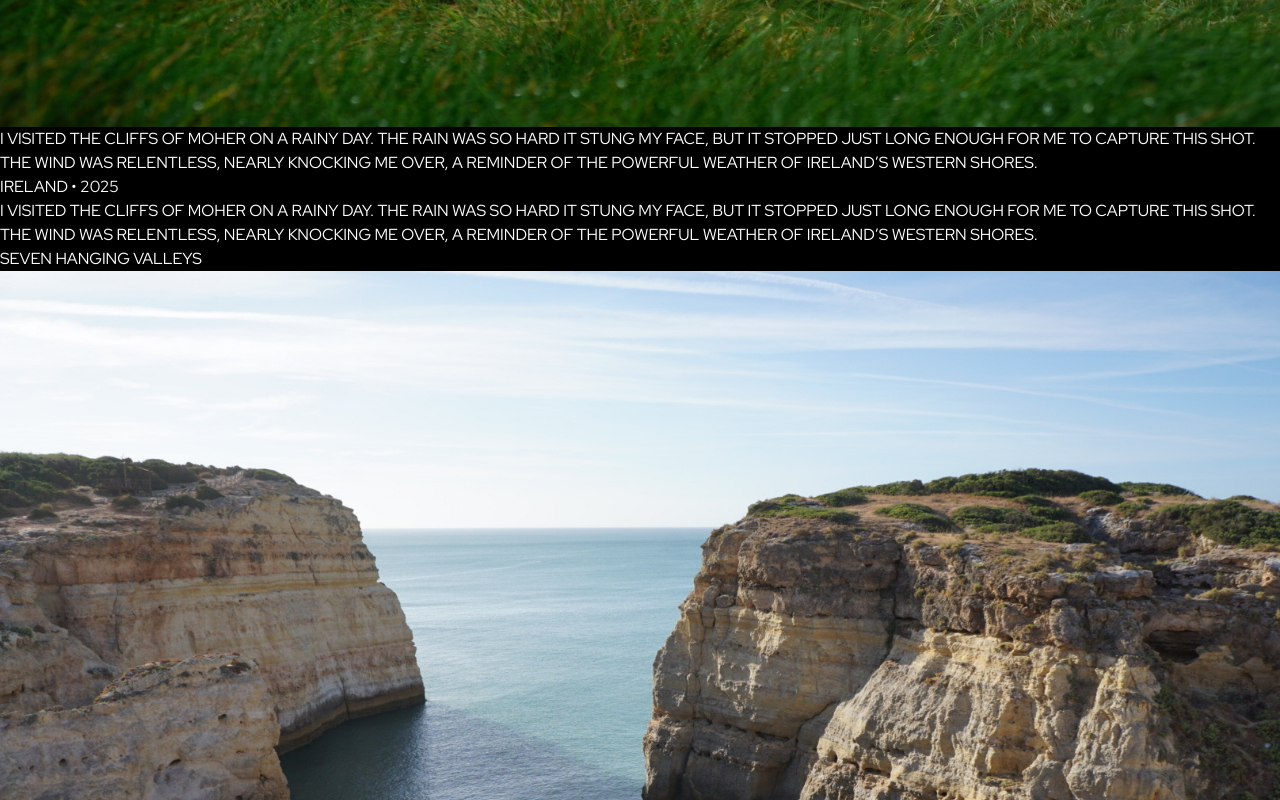
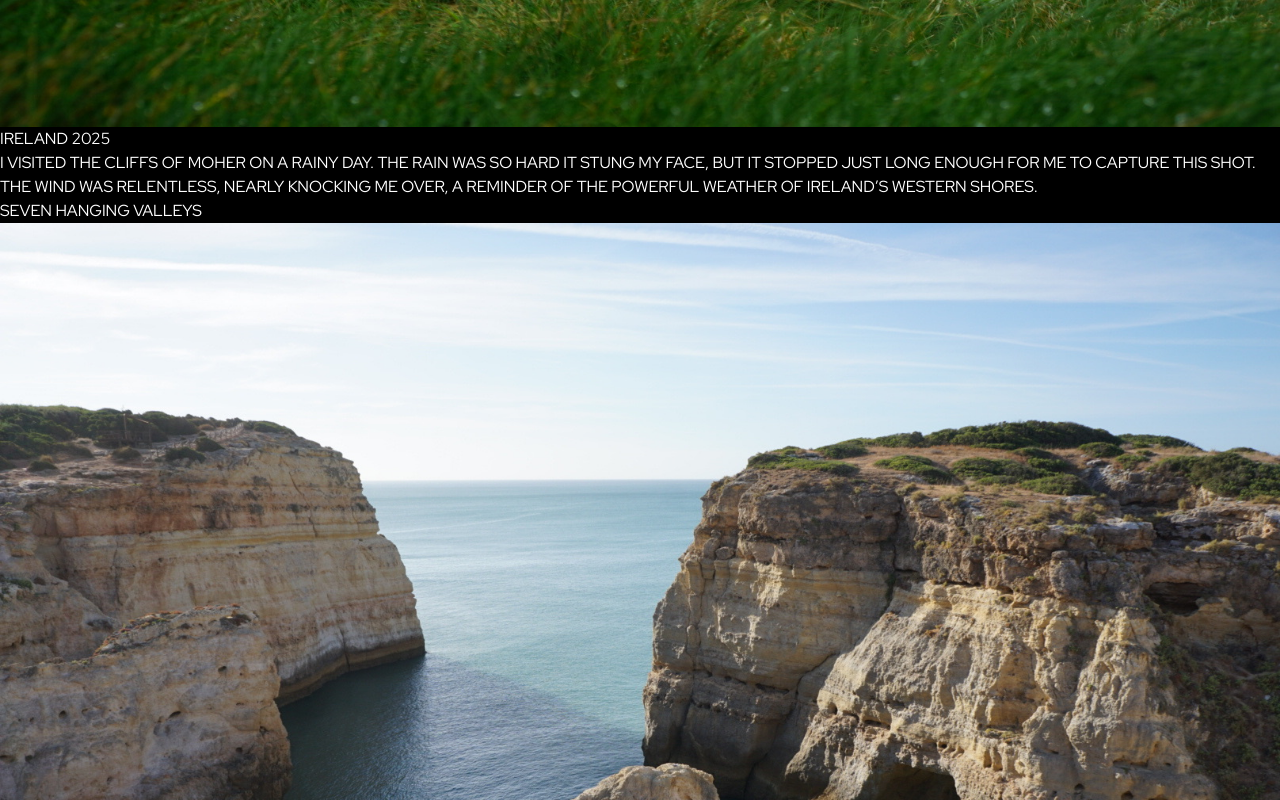
Before and after one commit to samanthacabrera/photofolio, a React (Vite) app: page /photofolio/featured in a window 1280 px wide. Shown: the part 800-1600 px from the top of the page. Built offline with nearby package versions, Linux system fonts and the light colour scheme.

Commit message:
more updates to Featured

```diff
--- a/src/Featured.jsx
+++ b/src/Featured.jsx
@@ -8,56 +8,37 @@ function Featured() {
   return (
     <Transition>
       <section className="min-h-screen max-w-7xl mx-6 md:mx-auto py-24 flex flex-col gap-48">
+
         <p className="pt-20 text-center text-4xl max-w-2xl mx-auto leading-relaxed italic">
           A curated selection of my favorite shots
         </p>
 
         <ul className="flex flex-col gap-48">
           {featuredPhotos.map((photo) => (
-            <li key={photo.id} className="relative flex flex-col items-center gap-12">
-              <div className="text-center">
-                <h2 className="text-4xl md:text-5xl font-bold tracking-tight mb-4">
+            <li key={photo.id} className="flex flex-col items-center gap-12">
 
-                </h2>
+              <div className="text-center mt-6 max-w-5xl">
+                  <p className="text-2xl tracking-[0.3em]">
+                    {photo.desc}
+                  </p>
               </div>
 
-            <div className="hidden md:flex flex-row max-w-7xl mx-auto -translate-x-[5vw]">
-              <div className="flex items-center">
-                <p className="inline-block transform -rotate-90 whitespace-nowrap opacity-70 tracking-widest text-xl">
-                  {photo.desc}
-                </p>
-              </div>
-              <div className="relative md:w-[70vw] md:h-[80vh] flex-shrink-0 overflow-hidden">
+              <div className="relative w-full max-w-5xl h-[80vh] overflow-hidden rounded-md shadow-lg">
                 <img
                   src={photo.src}
                   alt={photo.desc}
-                  className="h-fit w-fit object-cover"
+                  className="h-full w-full object-cover"
                 />
               </div>
-            </div>
 
-            {photo.featuredText && (
-              <div className="text-center mt-6 md:max-w-3xl">
-                <p className="text-base md:text-lg leading-loose tracking-wider my-4">
-                  {photo.featuredText}
-                </p>
-              </div>
-            )}
-
-              <div className="md:hidden flex flex-col w-full mt-4 text-center">
-                <p className="uppercase tracking-wide opacity-60 mb-2 text-sm">{photo.location} • {photo.year}</p>
-                {photo.featuredText && (
-                  <motion.p
-                    initial={{ opacity: 0 }}
-                    animate={{ opacity: 1 }}
-                    transition={{ duration: 0.3 }}
-                    className="text-sm tracking-wide leading-relaxed max-w-md mx-auto"
-                  >
+              {photo.featuredText && (
+                <div className="text-center mt-6 max-w-5xl">
+                  <p className="italic">{photo.location} {photo.year}</p>
+                  <p className="text-base md:text-lg leading-loose normal-case tracking-wide my-4">
                     {photo.featuredText}
-                  </motion.p>
-                )}
-              </div>
-
+                  </p>
+                </div>
+              )}
             </li>
           ))}
         </ul>
```
